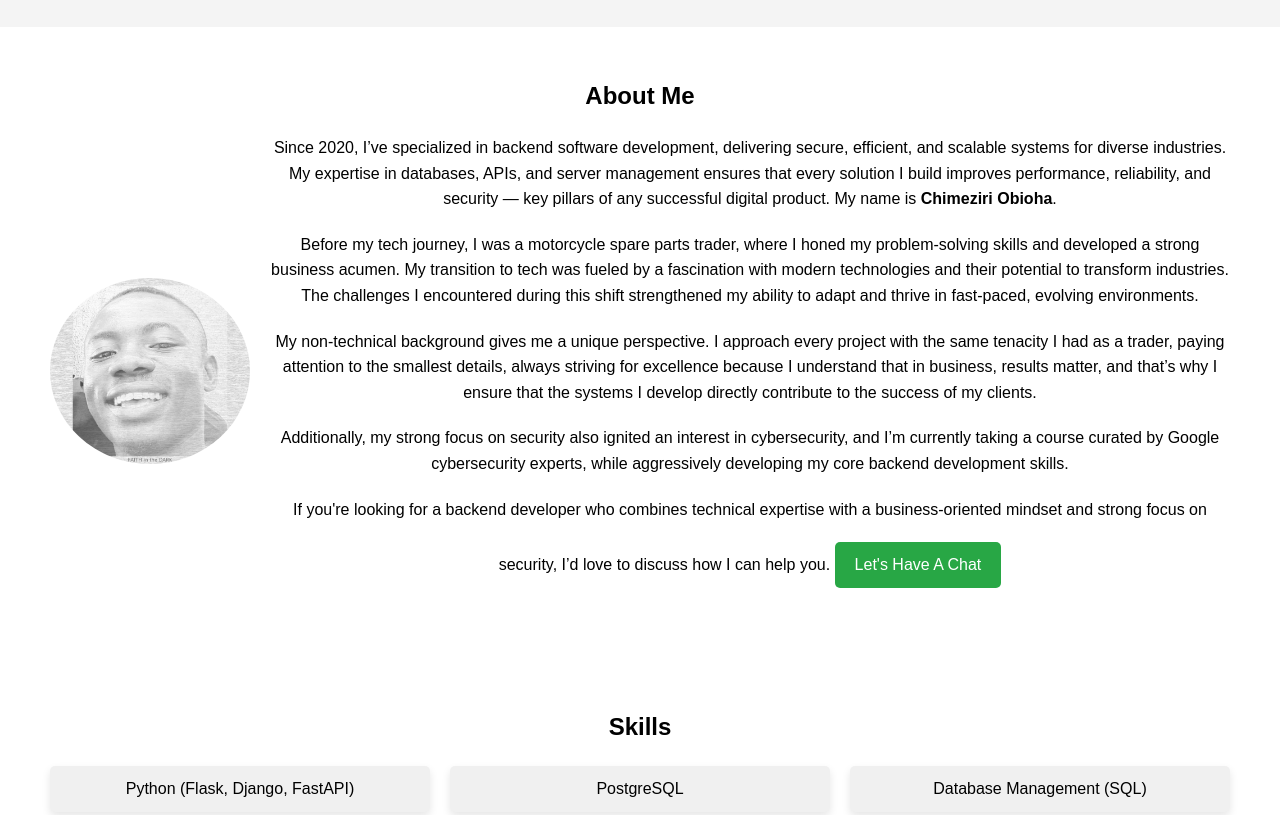
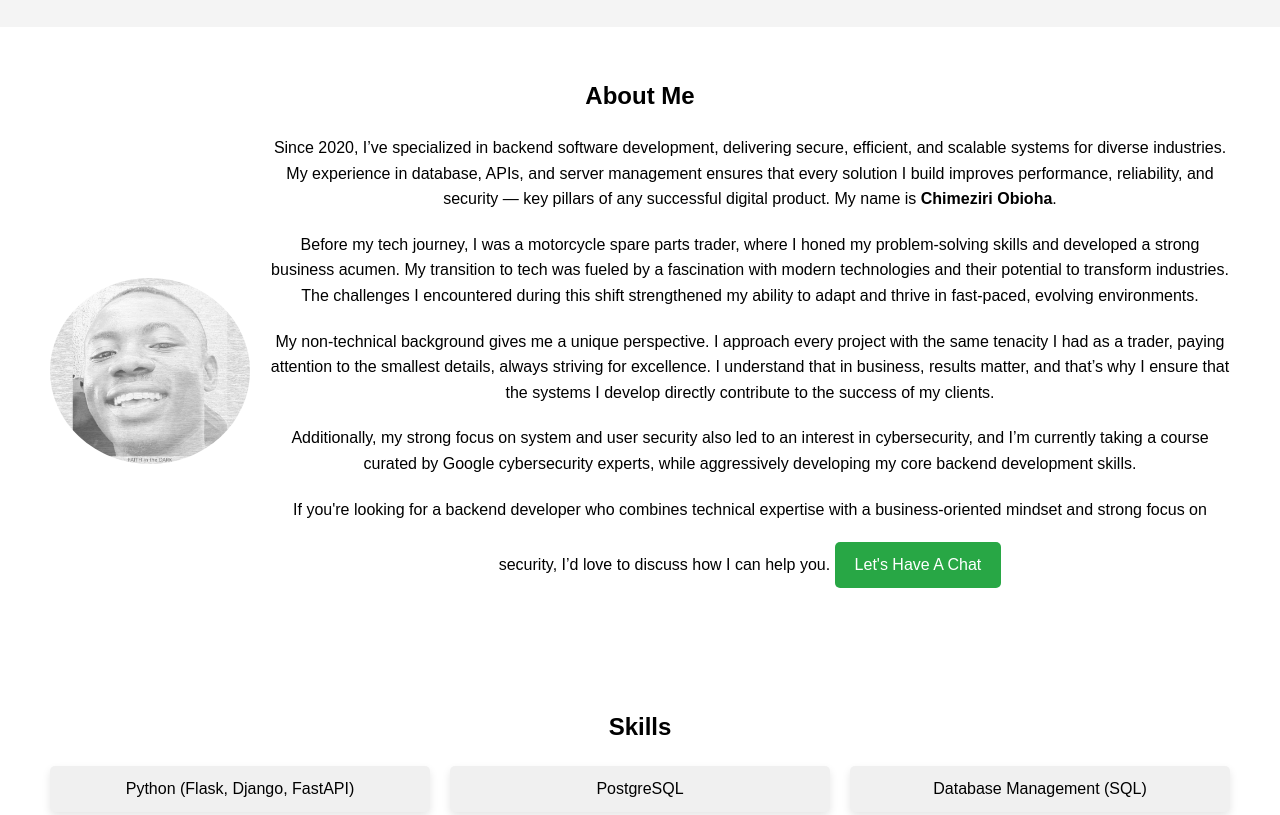
Before and after one commit to chimeziriobioha/personal_website, a plain HTML site: page index.html in a window 1280 px wide. Shown: the part 1580-2395 px from the top of the page. Drawn offline with Linux system fonts and the light colour scheme.

Commit message:
Fix some writing

```diff
--- a/index.html
+++ b/index.html
@@ -61,8 +61,8 @@
         <div class="hero-content">
             <div class="hero-text">
                 <h1>Chimeziri: <br> The Trader Who Turned Techie</h1>
-                <p>Passionate about building secure digital systems for end-to-end records management, especially in
-                    Trade, Finance, and Governance, with adaptability across other sectors.</p>
+                <p>Passionate about building secure digital systems for end-to-end process and records management,
+                    especially in Trade, Finance, and Governance, with adaptability across other sectors.</p>
             </div>
             <img src="images/FAITH_in_the_DARK_small_size.jpg" alt="Chimeziri smiling" class="hero-img">
         </div>
@@ -113,7 +113,7 @@
             <img src="images/FAITH_in_the_DARK_small_size.jpg" alt="Chimeziri Obioha smiling" class="about-img">
             <div class="about-text">
                 <p>Since 2020, I’ve specialized in backend software development, delivering secure, efficient, and
-                    scalable systems for diverse industries. My expertise in databases, APIs, and server management
+                    scalable systems for diverse industries. My experience in database, APIs, and server management
                     ensures that every solution I build improves performance, reliability, and security — key pillars of
                     any successful digital product. My name is <strong>Chimeziri Obioha</strong>.</p>
 
@@ -124,13 +124,13 @@
                     environments.</p>
 
                 <p>My non-technical background gives me a unique perspective. I approach every project with the same
-                    tenacity I had as a trader, paying attention to the smallest details, always striving for excellence
-                    because I understand that in business, results matter, and that’s why I ensure that the systems I
-                    develop directly contribute to the success of my clients.</p>
+                    tenacity I had as a trader, paying attention to the smallest details, always striving for
+                    excellence. I understand that in business, results matter, and that’s why I ensure that the systems
+                    I develop directly contribute to the success of my clients.</p>
 
-                <p>Additionally, my strong focus on security also ignited an interest in cybersecurity, and I’m
-                    currently taking a course curated by Google cybersecurity experts, while aggressively developing my
-                    core backend development skills.</p>
+                <p>Additionally, my strong focus on system and user security also led to an interest in cybersecurity,
+                    and I’m currently taking a course curated by Google cybersecurity experts, while aggressively
+                    developing my core backend development skills.</p>
 
                 <p>If you're looking for a backend developer who combines technical expertise with a business-oriented
                     mindset and strong focus on security, I’d love to discuss how I can help you. <a href="#contact"
@@ -162,12 +162,12 @@
             <div class="lets-build-text">
                 <p>I am intentional about my transition into tech from the very start. <em>My goal is to build a
                         self-sufficient, sector-agnostic technology organization that will stand the test of time and
-                        deliver immense value to Africa—and the world.</em> This vision is embodied in my ventures:
-                    Tradepally, Safenatty, and Treasurebill.</p>
+                        deliver immense value to Africa—and the world.</em> This vision is being set in motion through
+                    my ventures: Tradepally, Safenatty, and Treasurebill.</p>
 
                 <p>I believe that only Africans can build the Africa they desire—with support from those who share this
-                    vision. I aim to establish deep-rooted technology infrastructure in trade, finance, and governance, starting
-                    from the ground up. This vision requires talented tech practitioners, business
+                    vision. I aim to establish deep-rooted technology infrastructure in trade, finance, and governance,
+                    starting from the ground up. This vision requires talented tech practitioners, business
                     and sales experts, and investors.
                 </p>
 
```
